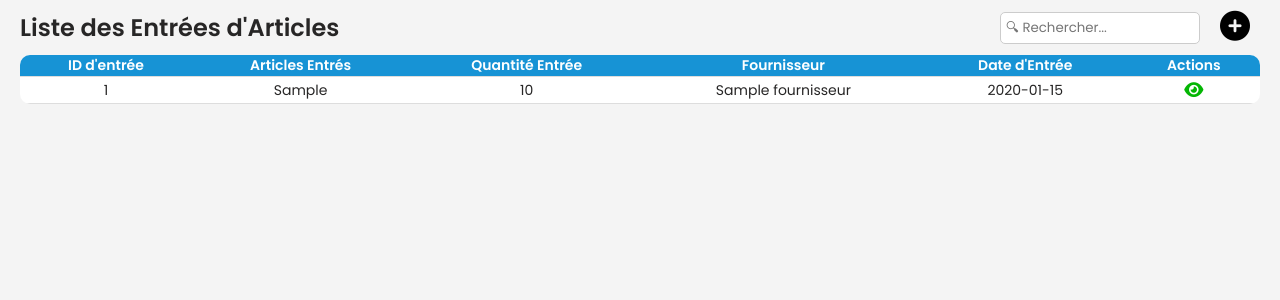
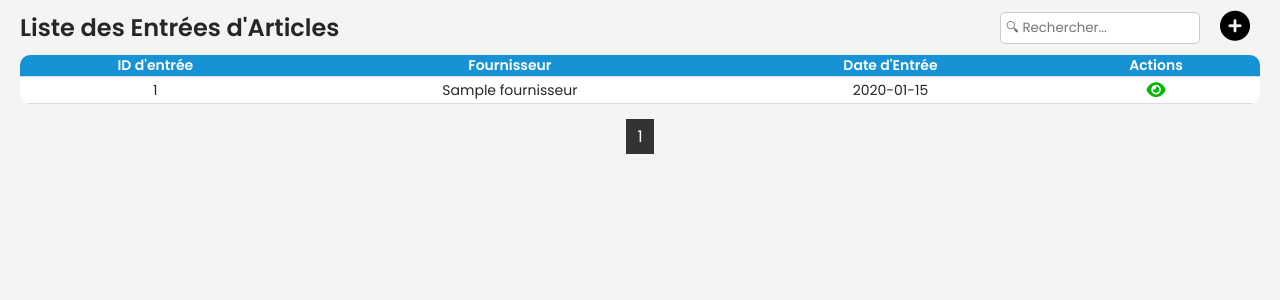
Before and after one commit to Dev-kaoutar/ProjectSynth-se, a PHP site: page /Entry.php in a window 1280 px wide. Shown: the part 70-370 px from the top of the page. Run offline with PHP 8.4, Linux system fonts and the light colour scheme; the visitor is signed in with stand-in values (Sample User, id 1); tables that the repository leaves empty hold one stand-in row (values such as "Sample post").

Commit message:
pagination-modification_1

```diff
--- a/code/BackEnd/Deconnexion.php
+++ b/code/BackEnd/Deconnexion.php
@@ -7,7 +7,7 @@ session_unset();
 // Détruire la session
 session_destroy();
 
-header("Location: Connexion.php");
+header("Location: ../FrontEnd/Connexion.php");
 exit;
 
 ?>
--- a/code/BackEnd/ListeEntrees.php
+++ b/code/BackEnd/ListeEntrees.php
@@ -1,7 +1,18 @@
 <?php
 require_once '../DB/Config.php';
 
-// Requête pour récupérer les entrées d'articles avec leur fournisseur et les articles
+// Paramètres de pagination
+$limit = 10; // Nombre d'enregistrements par page
+$page = isset($_GET['page']) && is_numeric($_GET['page']) ? (int)$_GET['page'] : 1;
+$offset = ($page - 1) * $limit;
+
+// Compter le total d’entrées
+$countSql = "SELECT COUNT(DISTINCT es.id_entree) AS total FROM EntreeStock es";
+$totalStmt = $pdo->query($countSql);
+$totalRows = $totalStmt->fetchColumn();
+$totalPages = ceil($totalRows / $limit);
+
+// Requête principale avec pagination
 $sql = "SELECT
             es.id_entree,
             es.date_entree,
@@ -14,9 +25,11 @@ $sql = "SELECT
         INNER JOIN Article a ON les.id_article = a.id_article
         GROUP BY es.id_entree, es.date_entree, f.nom_fournisseur
         ORDER BY es.date_entree DESC
-";
+        LIMIT :limit OFFSET :offset";
 
 $stmt = $pdo->prepare($sql);
+$stmt->bindValue(':limit', $limit, PDO::PARAM_INT);
+$stmt->bindValue(':offset', $offset, PDO::PARAM_INT);
 $stmt->execute();
 
 $entrees = $stmt->fetchAll(PDO::FETCH_ASSOC);
@@ -25,8 +38,6 @@ if ($entrees) {
     foreach ($entrees as $entree) {
         echo "<tr>";
         echo "<td>" . htmlspecialchars($entree['id_entree']) . "</td>";
-        echo "<td>" . htmlspecialchars($entree['articles']) . "</td>";
-        echo "<td>" . htmlspecialchars($entree['quantite_totale']) . "</td>";
         echo "<td>" . htmlspecialchars($entree['nom_fournisseur']) . "</td>";
         echo "<td>" . htmlspecialchars($entree['date_entree']) . "</td>";
         echo "<td><a href='../FrontEnd/infoEntrer.php?id=" . $entree['id_entree'] . "' class='view'><i class='fa-solid fa-eye'></i></a></td>";
--- a/code/BackEnd/ListeSorties.php
+++ b/code/BackEnd/ListeSorties.php
@@ -23,8 +23,6 @@ if ($sorties) {
     foreach ($sorties as $sortie) {
         echo "<tr>";
         echo "<td>" . htmlspecialchars($sortie['id_sortie']) . "</td>";
-        echo "<td>" . htmlspecialchars($sortie['articles']) . "</td>";
-        echo "<td>" . htmlspecialchars($sortie['quantite_totale']) . "</td>";
         echo "<td>" . htmlspecialchars($sortie['nom_client']) . "</td>";
         echo "<td>" . htmlspecialchars($sortie['date_sortie']) . "</td>";
         echo "<td><a href='../FrontEnd/InfoSortie.php?id=" . $sortie['id_sortie'] . "' class='view'><i class='fa-solid fa-eye'></i></a></td>";
--- a/code/FrontEnd/AjouterClient.php
+++ b/code/FrontEnd/AjouterClient.php
@@ -23,7 +23,7 @@ include '../BackEnd/BAjouterClient.php'; // Include the backend logic for adding
   <div class="form-container">
     <?php if (!empty($message)): ?>
       <div class="message-box"><?= $message ?></div>
-      <?php endif; ?>
+    <?php endif; ?>
     <?php if (!empty($messageE)): ?>
       <div class="message-box-Error"><?= $messageE ?></div>
     <?php endif; ?>
--- a/code/FrontEnd/Entry.php
+++ b/code/FrontEnd/Entry.php
@@ -34,8 +34,6 @@ require_once '../DB/Config.php';
             <thead>
                 <tr>
                     <th>ID d'entrée</th>
-                    <th>Articles Entrés</th>
-                    <th>Quantité Entrée</th>
                     <th>Fournisseur</th>
                     <th>Date d'Entrée</th>
                     <th>Actions</th>
@@ -45,6 +43,8 @@ require_once '../DB/Config.php';
                 <?php include '../BackEnd/ListeEntrees.php'; ?>
             </tbody>
         </table>
+        <!-- Pagination -->
+        <?php include '../FrontEnd/Pagination.php'; ?>
     </div>
     <script src="../JS/Search.js"></script>
 </body>
--- a/code/FrontEnd/Exit.php
+++ b/code/FrontEnd/Exit.php
@@ -26,8 +26,6 @@
       <thead>
         <tr>
           <th>ID de sortie</th>
-          <th>Articles Sorties</th>
-          <th>Quantité Sortie</th>
           <th>Destinataire</th>
           <th>Date de Sortie</th>
           <th>Actions</th>
--- a/code/FrontEnd/Header.php
+++ b/code/FrontEnd/Header.php
@@ -1,3 +1,9 @@
+<?php
+session_start();
+if (!isset($_SESSION['id_user'])) {
+    header('location: Connexion.php');
+}
+?>
 <!DOCTYPE html>
 <html lang="fr">
 
@@ -52,7 +58,7 @@
             </a>
         </div>
 
-        <div id="signOut" title="Déconnexion" onclick="window.location.href='../FrontEnd/connexion.php'" >
+        <div id="signOut" title="Déconnexion" onclick="window.location.href='../BackEnd/Deconnexion.php'">
             <span class="material-icons icon">power_settings_new</span>
         </div>
     </header>
--- /dev/null
+++ b/code/FrontEnd/Pagination.php
@@ -0,0 +1,33 @@
+ <style>
+     .pagination {
+         margin-top: 20px;
+         text-align: center;
+     }
+
+     .pagination a {
+         padding: 5px 10px;
+         margin: 0 2px;
+         border: 1px solid #ccc;
+         color: #333;
+         text-decoration: none;
+     }
+
+     .pagination a.active {
+         background-color: #333;
+         color: white;
+         border-color: #333;
+     }
+ </style>
+ <div class="pagination">
+     <?php if ($page > 1): ?>
+         <a href="?page=<?= $page - 1 ?>">&laquo; Précédent</a>
+     <?php endif; ?>
+
+     <?php for ($i = 1; $i <= $totalPages; $i++): ?>
+         <a href="?page=<?= $i ?>" class="<?= ($i == $page) ? 'active' : '' ?>"><?= $i ?></a>
+     <?php endfor; ?>
+
+     <?php if ($page < $totalPages): ?>
+         <a href="?page=<?= $page + 1 ?>">Suivant &raquo;</a>
+     <?php endif; ?>
+ </div>
```
Also changed, not shown: code/FrontEnd/Finance.php (+19 -1 lines), code/FrontEnd/Home.php (+7 -1 lines), code/FrontEnd/Stock.php (+33 -8 lines). Lines whose indentation alone changed are shown as unchanged.
